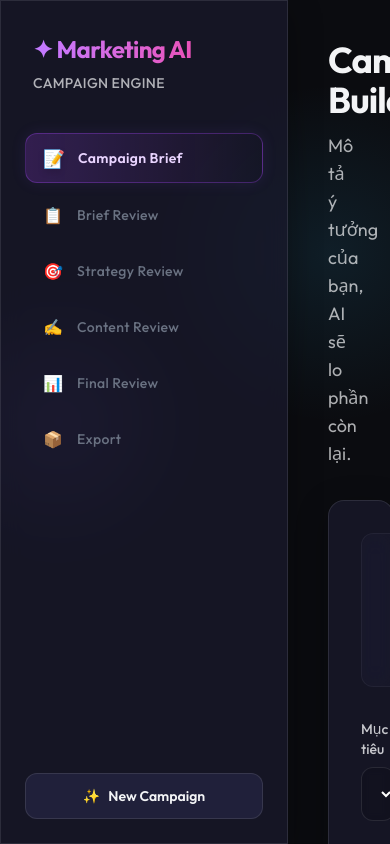
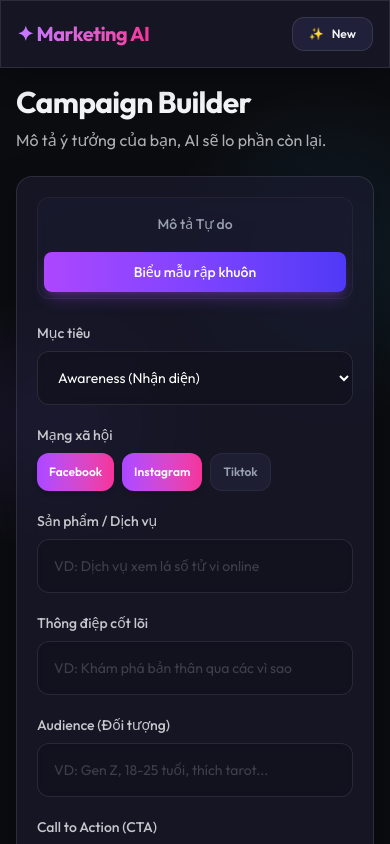
Before and after one commit to KuangKhyng/marketing-ai-agent, a React (Vite) app in the folder web/: page / in a window 390 px wide. Built offline with nearby package versions, Linux system fonts and the light colour scheme.

Commit message:
fix: make layout and input form responsive on mobile devices

```diff
--- a/web/src/components/Layout.jsx
+++ b/web/src/components/Layout.jsx
@@ -2,21 +2,27 @@ import Sidebar from './Sidebar';
 
 export default function Layout({ children, phase, phases, onReset }) {
   return (
-    <div className="flex h-screen w-full overflow-hidden">
-      {/* Sidebar - Glass panel without blur on the side if bg is already global */}
-      <aside className="w-72 flex flex-col glass-panel border-y-0 border-l-0 border-r border-[#2d2d4a]/50">
-        <div className="p-8 pb-4">
-          <h1 className="text-2xl font-bold tracking-tight bg-clip-text text-transparent bg-gradient-to-r from-purple-400 to-pink-500">
-            ✦ Marketing AI
-          </h1>
-          <p className="text-sm mt-2 opacity-70 tracking-wide uppercase font-medium">
-            Campaign Engine
-          </p>
+    <div className="flex flex-col md:flex-row h-screen w-full overflow-hidden">
+      {/* Sidebar / Topbar */}
+      <aside className="w-full md:w-72 flex md:flex-col glass-panel border-b md:border-b-0 md:border-r border-[#2d2d4a]/50 shrink-0 items-center md:items-stretch justify-between">
+        <div className="p-4 md:p-8 md:pb-4 flex flex-row items-center justify-between w-full md:w-auto">
+          <div>
+            <h1 className="text-xl md:text-2xl font-bold tracking-tight bg-clip-text text-transparent bg-gradient-to-r from-purple-400 to-pink-500">
+              ✦ Marketing AI
+            </h1>
+            <p className="text-xs md:text-sm mt-0 md:mt-2 opacity-70 tracking-wide uppercase font-medium hidden md:block">
+              Campaign Engine
+            </p>
+          </div>
+          <button onClick={onReset}
+                  className="md:hidden px-4 py-2 rounded-xl text-xs font-semibold transition-all btn-secondary flex items-center gap-2">
+            <span>✨</span> New
+          </button>
         </div>
-        <div className="px-4 py-6 flex-1 overflow-y-auto">
+        <div className="hidden md:flex px-4 py-6 flex-1 overflow-y-auto flex-col w-full">
           <Sidebar phase={phase} phases={phases} />
         </div>
-        <div className="mt-auto p-6">
+        <div className="hidden md:block mt-auto p-6 w-full">
           <button onClick={onReset}
                   className="w-full py-3 rounded-xl text-sm font-semibold transition-all btn-secondary flex items-center justify-center gap-2">
             <span>✨</span> New Campaign
@@ -25,7 +31,7 @@ export default function Layout({ children, phase, phases, onReset }) {
       </aside>
 
       {/* Main content */}
-      <main className="flex-1 overflow-y-auto p-10 lg:p-14">
+      <main className="flex-1 overflow-y-auto p-4 md:p-10 lg:p-14">
         <div className="max-w-4xl mx-auto w-full">
           {children}
         </div>
--- a/web/src/pages/InputPage.jsx
+++ b/web/src/pages/InputPage.jsx
@@ -33,41 +33,41 @@ export default function InputPage({ setCampaignData, setPhase, loading, setLoadi
 
   return (
     <div className="animate-in fade-in slide-in-from-bottom-4 duration-700">
-      <div className="mb-8">
-        <h2 className="text-4xl font-bold mb-3 tracking-tight">Campaign Builder</h2>
-        <p className="text-lg opacity-70">
+      <div className="mb-6 md:mb-8">
+        <h2 className="text-3xl md:text-4xl font-bold mb-2 md:mb-3 tracking-tight">Campaign Builder</h2>
+        <p className="text-base md:text-lg opacity-70">
           Mô tả ý tưởng của bạn, AI sẽ lo phần còn lại.
         </p>
       </div>
 
-      <div className="glass-panel p-8 rounded-2xl">
+      <div className="glass-panel p-5 md:p-8 rounded-2xl w-full max-w-full overflow-hidden">
         {/* Mode toggle */}
-        <div className="flex gap-2 mb-8 bg-[#1a1a2e]/50 p-1.5 rounded-xl border border-white/5 inline-flex backdrop-blur-md">
+        <div className="flex flex-col md:flex-row gap-2 mb-6 md:mb-8 bg-[#1a1a2e]/50 p-1.5 rounded-xl border border-white/5 md:inline-flex backdrop-blur-md w-full md:w-auto">
           {['free_text', 'structured'].map(m => (
             <button key={m} onClick={() => setMode(m)}
-                    className={`px-6 py-2.5 rounded-lg text-sm font-medium transition-all cursor-pointer ${
+                    className={`px-4 md:px-6 py-2.5 rounded-lg text-sm md:text-base font-medium transition-all cursor-pointer flex-1 text-center ${
                       mode === m
                         ? 'bg-gradient-to-r from-purple-500 to-indigo-600 text-white shadow-lg shadow-purple-500/25'
                         : 'text-gray-400 hover:text-white hover:bg-white/5'
                     }`}>
-              {m === 'free_text' ? 'Mô tả Tự do (Free Text)' : 'Biểu mẫu (Structured)'}
+              {m === 'free_text' ? 'Mô tả Tự do' : 'Biểu mẫu rập khuôn'}
             </button>
           ))}
         </div>
 
         {mode === 'free_text' ? (
           <div>
-            <label className="text-sm font-medium mb-2 block opacity-80 flex items-center gap-2">
-              <Wand2 className="w-4 h-4 text-purple-400" /> Nhập Prompt
+            <label className="text-sm md:text-base font-medium mb-2 opacity-80 flex items-center gap-2">
+              <Wand2 className="w-4 h-4 text-purple-400 shrink-0" /> Nhập Prompt
             </label>
             <textarea value={freeText} onChange={e => setFreeText(e.target.value)}
                       placeholder="Ví dụ: Tạo campaign awareness cho dịch vụ tử vi online, target Gen Z quan tâm tâm linh..."
                       rows={6}
-                      className="w-full p-5 rounded-xl text-md glass-input resize-y placeholder:opacity-40"
+                      className="w-full p-4 md:p-5 rounded-xl text-sm md:text-base glass-input resize-y placeholder:opacity-40"
             />
           </div>
         ) : (
-          <div className="grid grid-cols-1 md:grid-cols-2 gap-6">
+          <div className="grid grid-cols-1 md:grid-cols-2 gap-5 md:gap-6">
             {/* Goal */}
             <div>
               <label className="text-sm font-medium mb-2 block opacity-80">Mục tiêu</label>
@@ -75,15 +75,15 @@ export default function InputPage({ setCampaignData, setPhase, loading, setLoadi
                       className="w-full p-4 rounded-xl text-sm glass-input text-white [&>option]:bg-[#1a1a2e]">
                 <option value="awareness">Awareness (Nhận diện)</option>
                 <option value="engagement">Engagement (Tương tác)</option>
-                <option value="lead_generation">Lead Generation (Khách hàng tiềm năng)</option>
-                <option value="conversion">Conversion (Chuyển đổi mua hàng)</option>
+                <option value="lead_generation">Lead Gen</option>
+                <option value="conversion">Conversion</option>
               </select>
             </div>
 
             {/* Channels */}
             <div>
               <label className="text-sm font-medium mb-2 block opacity-80">Mạng xã hội</label>
-              <div className="flex gap-2">
+              <div className="flex flex-wrap gap-2">
                 {['facebook', 'instagram', 'tiktok'].map(ch => (
                   <button key={ch} onClick={() => {
                     const channels = form.channels.includes(ch)
@@ -91,7 +91,7 @@ export default function InputPage({ setCampaignData, setPhase, loading, setLoadi
                       : [...form.channels, ch];
                     setForm({...form, channels});
                   }}
-                  className={`px-4 py-2.5 rounded-xl text-xs font-semibold capitalize transition-all cursor-pointer ${
+                  className={`px-3 md:px-4 py-2.5 md:py-2.5 rounded-xl text-xs font-semibold capitalize transition-all cursor-pointer ${
                     form.channels.includes(ch)
                       ? 'bg-gradient-to-r from-purple-500 to-pink-500 text-white shadow-md'
                       : 'bg-[#252540]/60 text-gray-400 border border-white/5 hover:border-purple-500/50'
```
